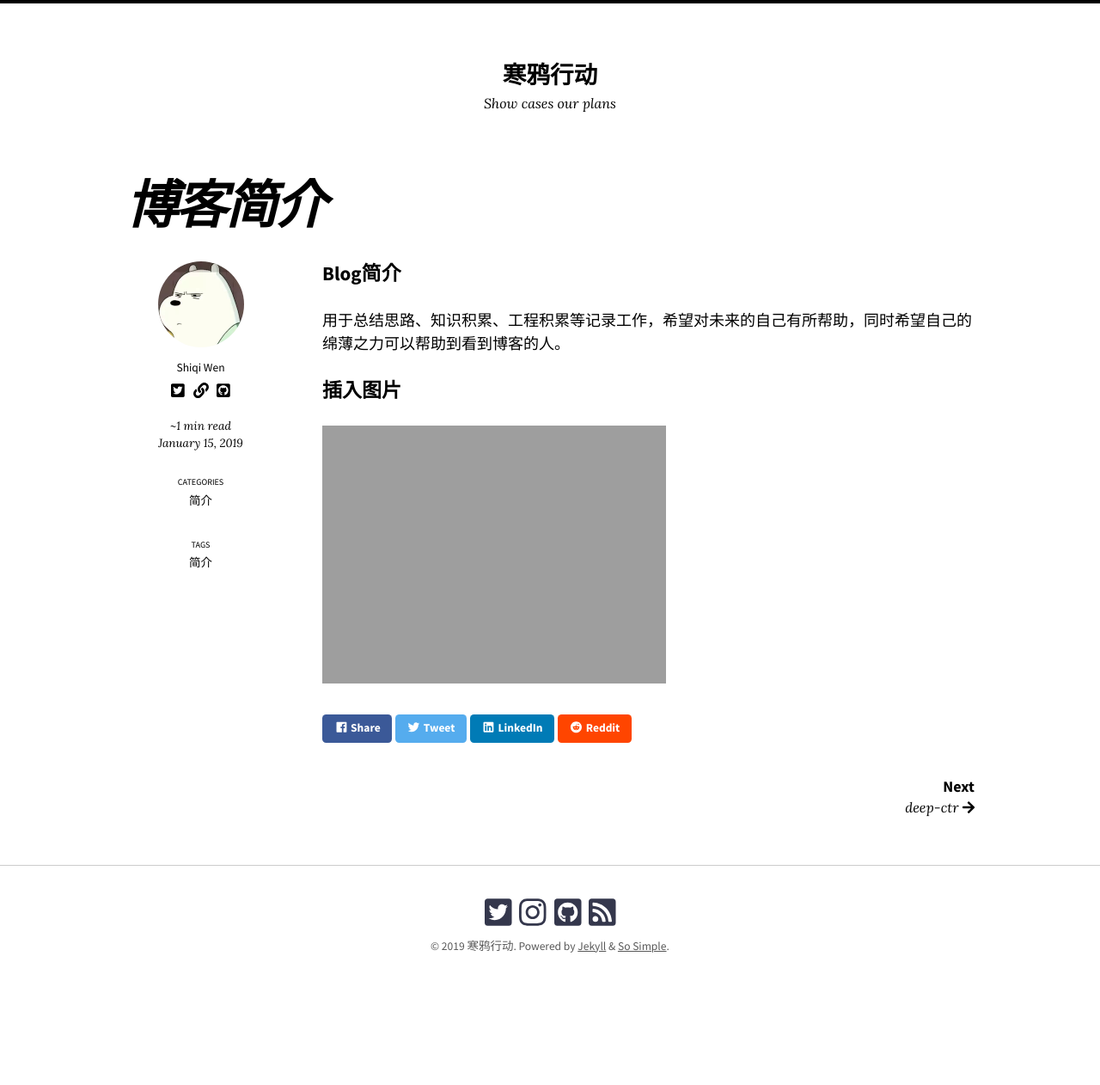
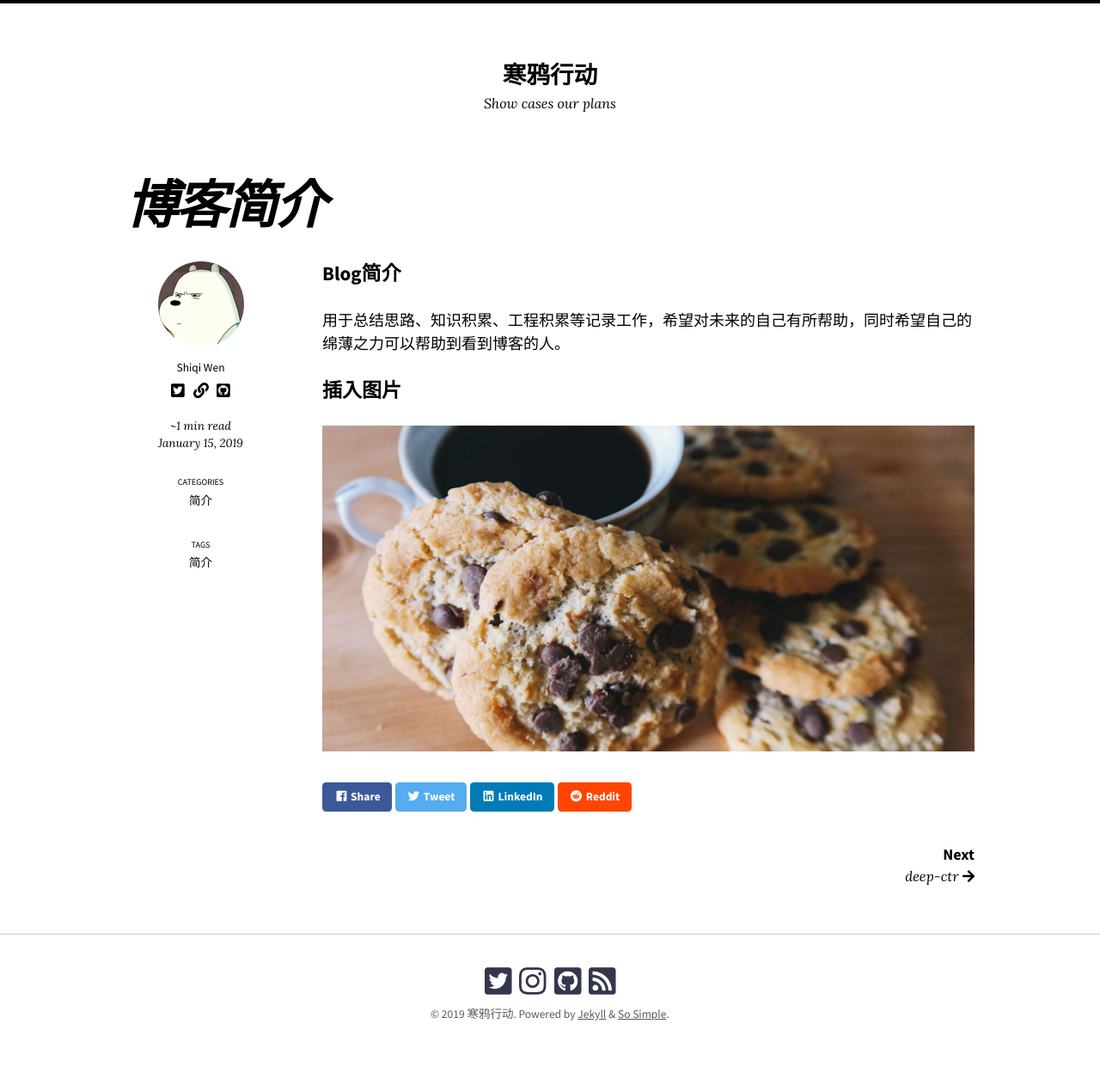
Before and after one commit to shiqjia/thinkspace, a Jekyll site: the page built from _posts/2019-01-15-beginer.md, in a window 1280 px wide. Shown: the whole page at 86% size. Built offline with Jekyll 4.4.1, drawn with Linux system fonts in a browser that asks for light colours; nearby versions of some CDN libraries; before the commit the page ends 1183 px from its top, so only the background shows below that.

Commit message:
test_images

```diff
--- a/_posts/2019-01-15-beginer.md
+++ b/_posts/2019-01-15-beginer.md
@@ -14,4 +14,4 @@ last_modified_at: 2019-01-19T13:57:52-17:00
 
 ### 插入图片
 
-![img]('../images/chocolate-chip-cookies-lg.jpg')
+![img]({{'/images/chocolate-chip-cookies-lg.jpg' | absolute_url}}){: .align-center}
```
